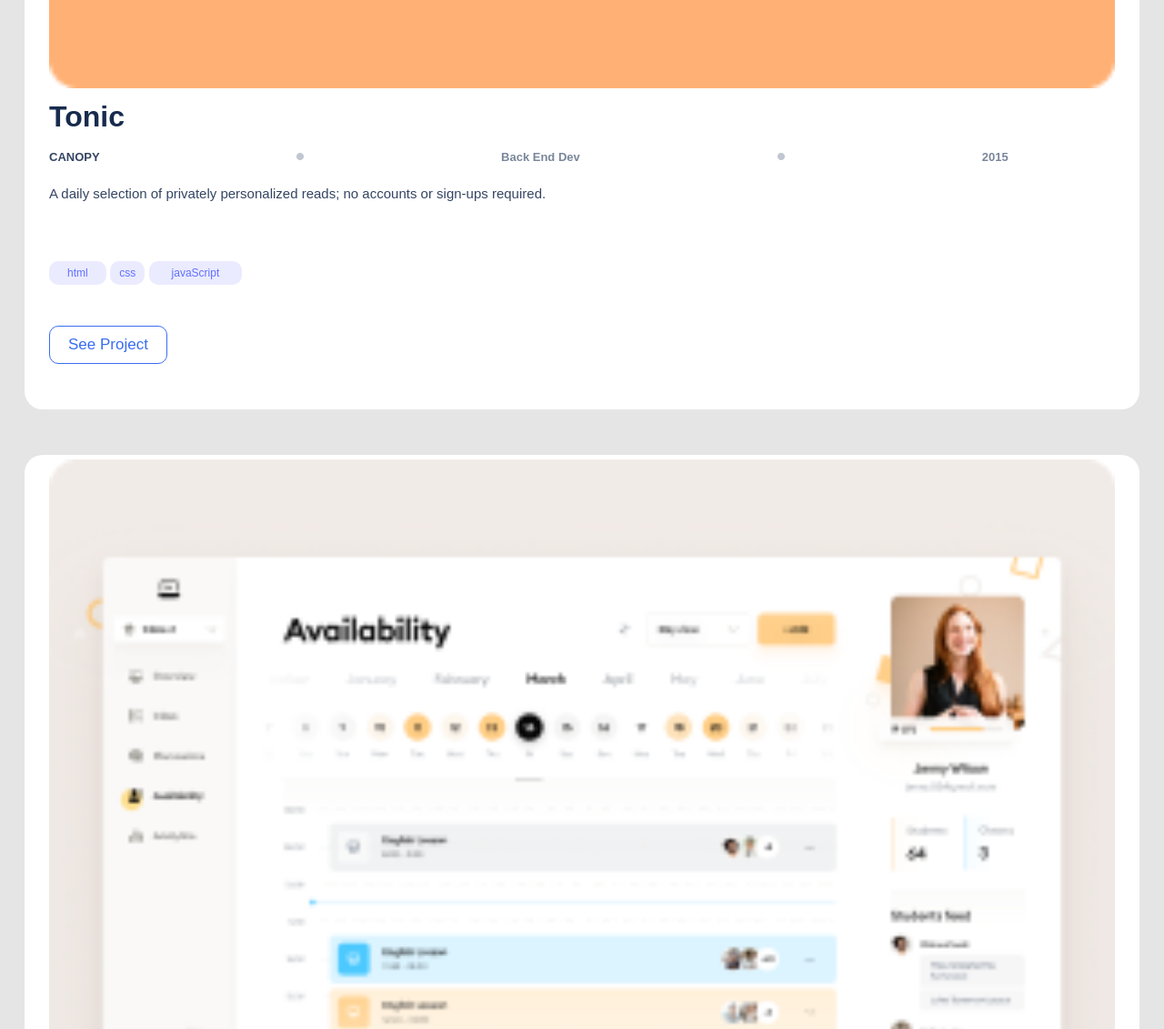
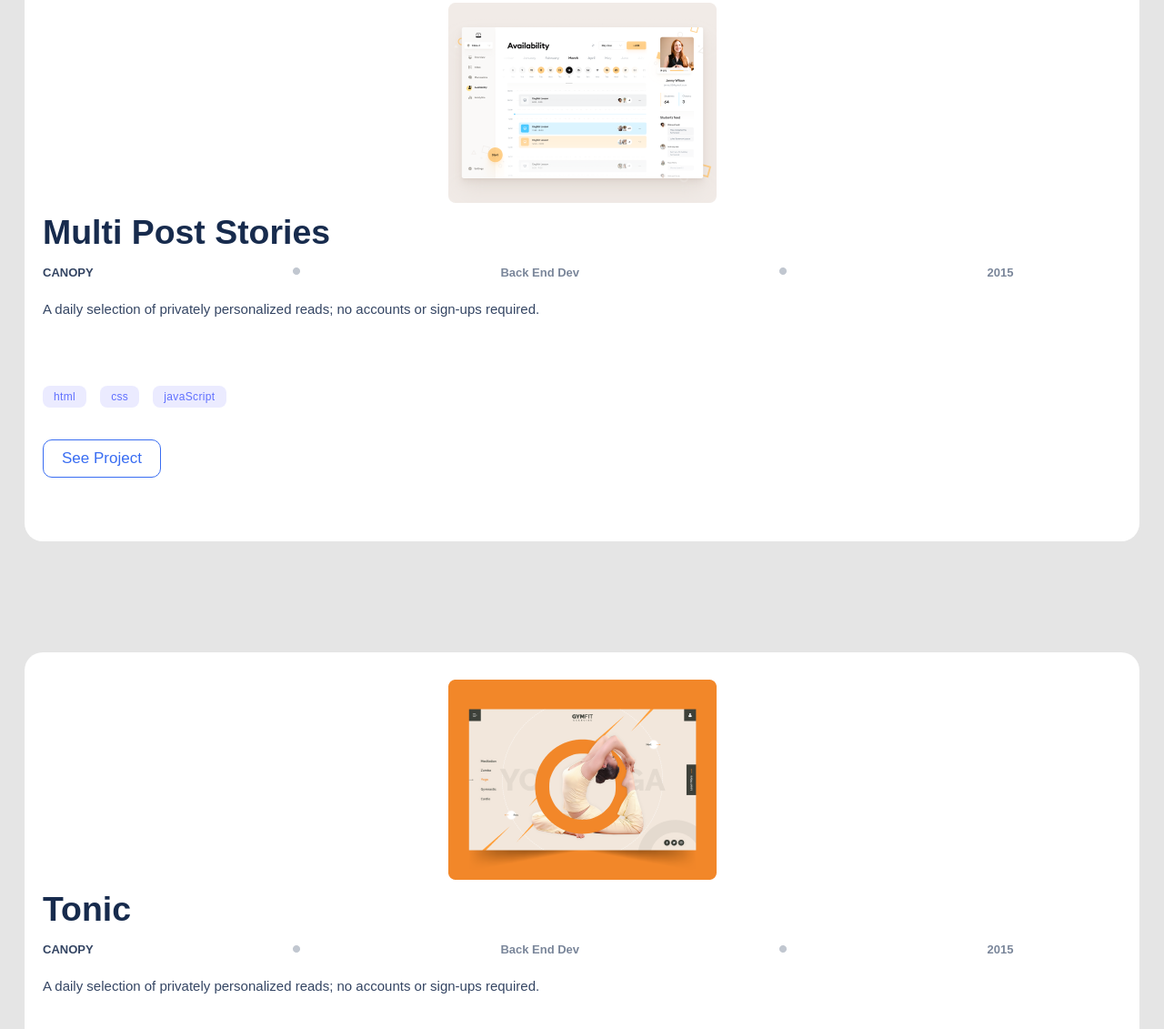
Before and after one commit to lawrahkonwea/My-portfolio, a website: page index.html in a window 1280 px wide. Shown: the part 1669-2800 px from the top of the page at 91% size. Drawn offline with Linux system fonts and the light colour scheme.

Commit message:
modified css and html

```diff
--- a/index.html
+++ b/index.html
@@ -56,7 +56,7 @@
             <div class="postcollection">
             <div class="img-container"><img class="snapshoot-img" src="images/Snapshoot Portfolio.png"alt="snapshot portfolio 1"></div>
             <div class="project-review">
-            <label>Tonic</label>
+            <h3>Tonic</h3>
             </div>
             <div class="backend-dev">
                 <div><p class="canopy">CANOPY</p></div>
@@ -69,23 +69,24 @@
                 <p class="access-project">A daily selection of privately personalized reads; no accounts or sign-ups required.</p>
             </div>
             <div class="programming-lang">
-                <button class="hypertext">html</button>
-                <button class="cascading">css</button>
-                <button class="javascript">javaScript</button>
+                <ul>
+                <li class="lang">html</li>
+                <li class="lang">css</li>
+                <li class="lang">javaScript</li>
+                </ul>
             </div>
             <div>
                 <button class="project-btn"><a href="#">See Project</a></button>
             </div>
          </div>
         </div>
-    </section>
 
-        <section class="project-main-wrapper">
+
         <div class="project-container">
             <div class="postcollection">
                 <div class="img-container"><img class="snapshoot-img" src="images/Snapshoot Portfolio (2).png" alt="portfolio 2"></div>
                 <div class="project-review">
-                <label>Multi Post Stories</label>
+                    <h3>Multi Post Stories</h3>
                 </div>
                 <div class="backend-dev">
                     <div><p class="canopy">CANOPY</p></div>
@@ -98,21 +99,27 @@
                     <p class="access-project">A daily selection of privately personalized reads; no accounts or sign-ups required.</p>
                 </div>
                 <div class="programming-lang">
-                <button class="hypertext">html</button>
-                <button class="cascading">css</button>
-                <button class="javascript">javaScript</button>
+                    <ul>
+                    <li class="lang">html</li>
+                    <li class="lang">css</li>
+                    <li class="lang">javaScript</li>
+                   </ul>
                 </div>
                 <div>
                     <button class="project-btn"><a href="#">See Project</a></button>
                 </div>
              </div>
-        </section>
-        <section class="project-main-wrapper">
+            </div>
+
+
+
+
+
                <div class="project-container">
                 <div class="postcollection">
                 <div class="img-container"><img class="snapshoot-img" src="images/Snapshoot Portfolio (3).png" alt="snapshot portfolio 3"></div>
                 <div class="project-review">
-                <label>Tonic</label>
+                <h3>Tonic</h3>
                 </div>
                 <div class="backend-dev">
                     <div><p class="canopy">CANOPY</p></div>
@@ -125,23 +132,24 @@
                     <p class="access-project">A daily selection of privately personalized reads; no accounts or sign-ups required.</p>
                 </div>
                 <div class="programming-lang">
-                    <button class="hypertext">html</button>
-                    <button class="cascading">css</button>
-                    <button class="javascript">javaScript</button>
+                    <ul>
+                    <li class="lang">html</li>
+                    <li class="lang">css</li>
+                    <li class="lang">javaScript</li>
+                    </ul>
                 </div>
                 <div>
                     <button class="project-btn"><a href="#">See Project</a></button>
                 </div>
                 </div>
             </div>
-        </section>
-        <section class="project-main-wrapper">
-        <main>
+
+
             <div class="project-container">
                 <div class="postcollection">
                     <div class="img-container"><img class="snapshoot-img" src="images/Snapshoot Portfolio (4).png" alt="portfolio 2"></div>
                     <div class="project-review">
-                <label>Multi Post Stories</label>
+                        <h3>Multi Post Stories</h3>
                     </div>
                     <div class="backend-dev">
                         <div><p class="canopy">CANOPY</p></div>
@@ -154,29 +162,26 @@
                         <p class="access-project">A daily selection of privately personalized reads; no accounts or sign-ups required.</p>
                     </div>
                     <div class="programming-lang">
-                <button class="hypertext">html</button>
-                <button class="cascading">css</button>
-                <button class="javascript">javaScript</button>
+                        <ul>
+                        <li class="lang">html</li>
+                        <li class="lang">css</li>
+                        <li class="lang">javaScript</li>
+                        </ul>
                     </div>
                     <div>
                         <button class="project-btn"> <a href="#">See Project</a></button>
                     </div>
                 </div>
-        </main>
+            </div>
                </section>
 
-
-            <section class="containerr">
-              <div class="project-main-wrapperrr">
-                <div class="content-wrapperrr">
-                 <div class="main-content">
+            <section class="containertwo">
+              <div class="project-main-wrappertwo">
                     <div class="about-me">
-                        <label>About Myself</label>
+                        <h3>About Myself</h3>
                     </div>
                    <div>
-                  <div>
                     <p class="paragraph">I'm a software developer! I can help you build a product, feature or website Look through some of my work and experience! If you like what you see and have a project you need coded, don't hesitate to contact me.</p>
-
                  </div>
                  <div>
                     <h3 class="lets-connect">LET'S CONNECT</h3>
--- a/style.css
+++ b/style.css
@@ -54,7 +54,7 @@
   background-color: #fff;
   margin-bottom: 10px;
   cursor: pointer;
-  margin-top: 10px;
+  margin-top: 20px;
 }
 
 .project-btn2 a {
@@ -115,6 +115,7 @@
   height: 550px;
 }
 
+
 .bio {
   font-style: normal;
   font-weight: 700;
@@ -149,26 +150,34 @@
 }
 
 .project-main-wrapper {
-  background-color: #fff;
-  border-radius: 20px;
+
+
   margin: auto 27px;
 }
 
+
+
 .project-container {
-  margin: auto 27px;
+
+  padding: 20px;
+
+background-color: #fff;
+margin-bottom: 10%;
+border-radius: 20px;
+margin-top: 60px;
+
 }
 
-.postcollection {
-  margin-top: 50px;
+
+
+.img-container{
+  display: flex;
+  justify-content: center;
+  align-items: center;
+  margin-bottom: 10px;
 }
 
-.img-container {
-  width: 100%;
-}
 
-.snapshoot-img {
-  width: 100%;
-}
 
 .backend-dev {
   display: flex;
@@ -208,46 +217,34 @@
   color: #344563;
 }
 
-.hypertext {
+
+
+.programming-lang {
+  display: flex;
+  align-items: center;
+  justify-content: space-between;
+  width: 70%;
+  margin-top: 10px;
+}
+
+.programming-lang ul{
+  display: flex;
+  align-items: center;
+  justify-content: space-between;
+  gap: 15px;
+}
+
+.lang {
+  background-color: #ebebff;
+  border-radius: 8px;
+  padding: 4px 12px;
+  color: #6070ff;
+  letter-spacing: 0.03em;
   font-style: normal;
   font-weight: 500;
   font-size: 12px;
   line-height: 16px;
-  text-align: center;
-  color: #6070ff;
-  background-color: #ebebff;
-  border-radius: 10px 10px;
-  border: none;
-  padding: 5px 20px;
 }
-
-.cascading {
-  font-style: normal;
-  font-weight: 500;
-  font-size: 12px;
-  line-height: 16px;
-  text-align: center;
-  color: #6070ff;
-  background-color: #ebebff;
-  border-radius: 10px 10px;
-  border: none;
-  padding: 5px 10px;
-}
-
-.javascript {
-  font-style: normal;
-  font-weight: 500;
-  font-size: 12px;
-  line-height: 16px;
-  text-align: center;
-  color: #6070ff;
-  background-color: #ebebff;
-  border-radius: 10px 10px;
-  border: none;
-  padding: 5px 25px;
-  margin-bottom: 10px;
-}
-
 .project-review {
   font-style: normal;
   font-weight: 700;
@@ -266,23 +263,29 @@
   justify-content: center;
 }
 
+
 .about-me {
   font-style: normal;
   font-weight: 700;
   font-size: 40px;
   line-height: 52px;
   color: #172b4d;
-  margin-top: 20px;
+  margin-top: 10%;
+
 }
 
-.project-main-wrapperrr {
+
+.project-main-wrappertwo {
   background-color: #fff;
-  margin-top: 60px;
+  margin-top: 10%;
   border-top-right-radius: 80px;
+  padding: 20px;
 }
 
-.content-wrapperrr {
-  margin: auto 27px;
+.containertwo{
+  display: flex;
+  justify-content: center;
+  align-items: center;
 }
 
 .social-links2 {
```
Lines whose indentation alone changed are shown as unchanged.
